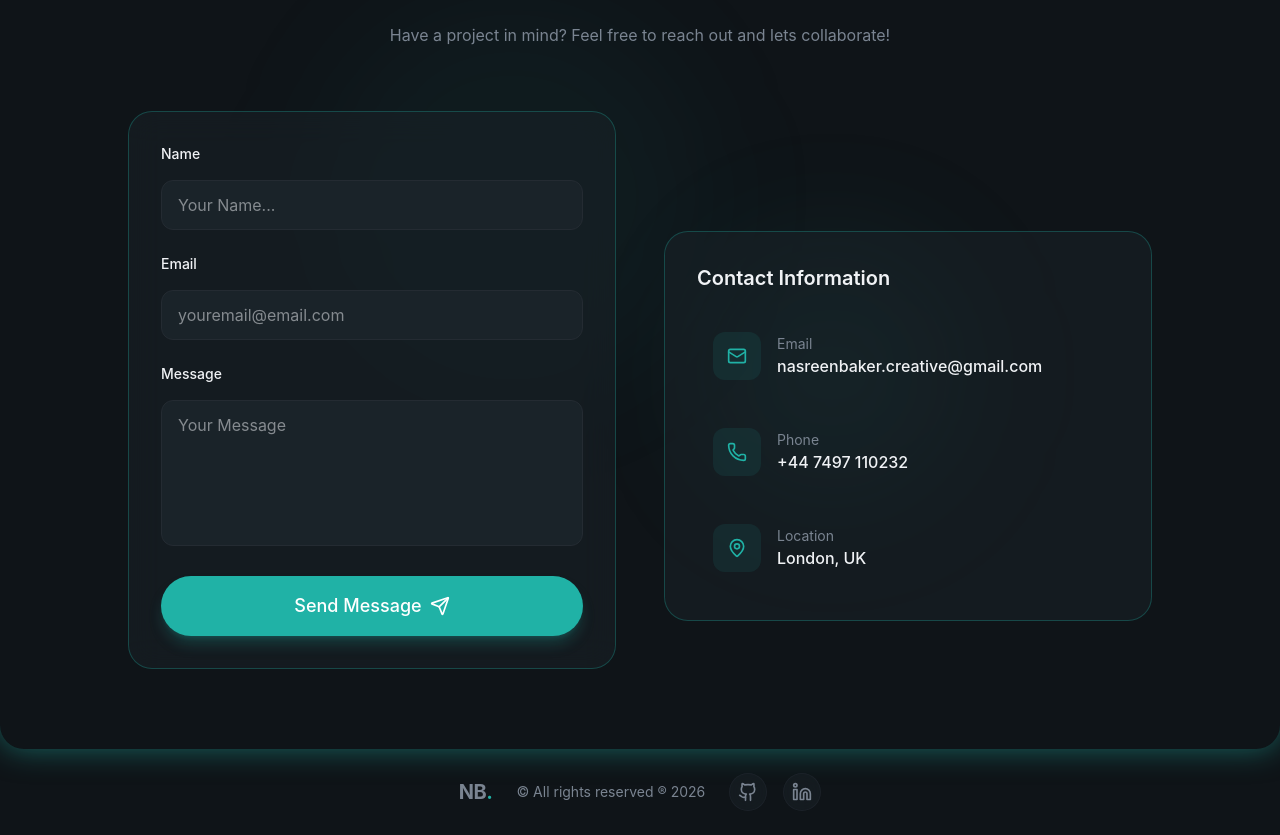
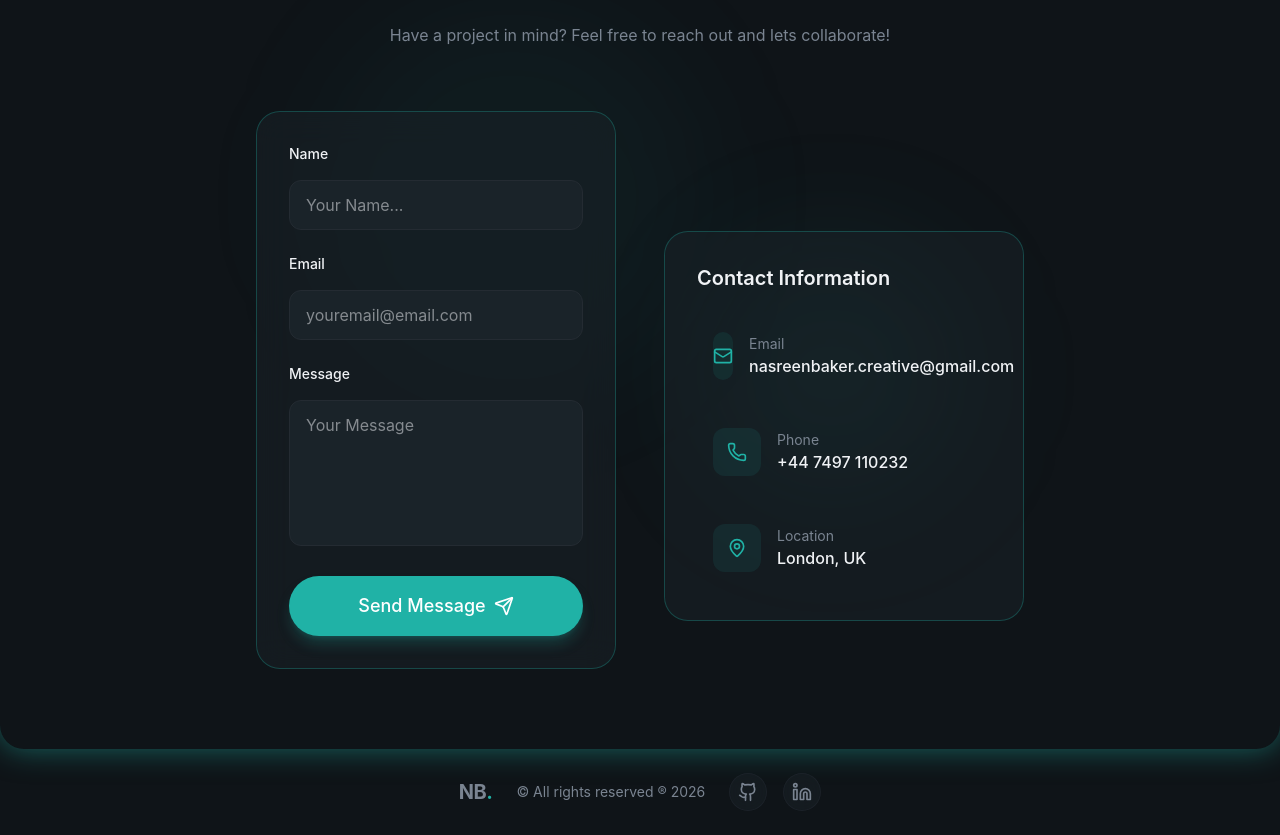
Before and after one commit to STEM-Girlie/React-TailwindCSS-Personal-Portfolio, a React (Vite) app: page / in a window 1280 px wide. Shown: the part 5858-6693 px from the top of the page. Built offline with nearby package versions, Linux system fonts and the light colour scheme.

Commit message:
testing container resize from 5xl to 3xl

```diff
--- a/src/sections/Contact.jsx
+++ b/src/sections/Contact.jsx
@@ -111,7 +111,7 @@
           </p>
         </div>
 
-        <div className="grid lg:grid-cols-2 gap-12 max-w-5xl mx-auto">
+        <div className="grid lg:grid-cols-2 gap-12 max-w-3xl mx-auto ">
           <div className="glass p-8 rounded-3xl border border-primary/30 animate-fade-in animation-delay-400 ">
             <form className="space-y-6 " onSubmit={handleSubmit}>
               <div>
```
